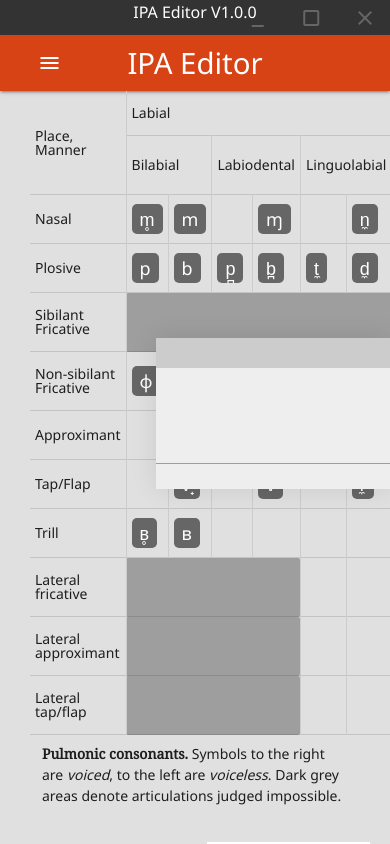
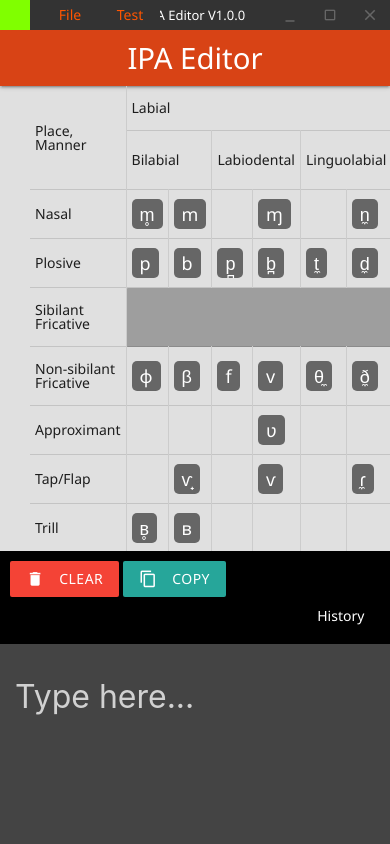
Before and after one commit to jensjak/ipa-editor, an Electron app: page app/index.html in a window 390 px wide. Drawn offline with Linux system fonts and the light colour scheme; no server answers.

Commit message:
a couple of things

```diff
--- a/app/css/style.css
+++ b/app/css/style.css
@@ -69,20 +69,101 @@ table#consonantsTable td{
 
 #title-bar{
   background: #333;
-  height: 35px;
+  height: 30px;
   width: 100%;
   position: fixed;
   z-index: 2147483649;
   flex-shrink: 0;
 }
 
+#title-bar a {
+  text-decoration: none;
+  color: #FF5500;
+  font-family: 'Noto Sans', sans-serif;
+}
+
 #title-bar-title{
   color: #FFF;
+  display: flex;
+  justify-content: center;
+  align-items: center;
+  line-height: normal;
   font-family: 'Noto Sans', sans-serif;
-  font-size: 16px;
-  text-align: center;
+  font-size: 13px;
+  height: 30px;
+  margin-top: 0px;
+}
+
+#title-bar-icon{
+  position: absolute;
+  left: 0px;
+  top: 0px;
+  height: 30px;
+  width: 30px;
+  background: #80ff00; /* TODO: placeholder, add icon or remove */
+}
+
+#title-bar-leftmenu{
+  position: absolute;
+  top: 0px;
+  left: 40px;
+  user-select: none;
+  display: inline-flex;
+}
+
+#title-bar-leftmenu ul {
+  height: 30px;
+  display: flex;
+  align-items: center;
+  justify-content: flex-start;
+  margin: 0;
+  position: absolute;
+}
+
+#title-bar-leftmenu > li{
+  padding: 0px 30px 0px 30px;
+  display: flex;
+  justify-content: center;
+  align-items: center;
+  background: #333;
   position: relative;
-  top: -35px;
+}
+
+#title-bar-leftmenu li:hover{
+  background: #444;
+  color: #FF5500;
+}
+
+#title-bar-leftmenu ul.drop-menu li {
+  display: none;
+  list-style: none;
+  justify-content: flex-start;
+  background: #333;
+  width: 250px;
+  height: 30px;
+  padding: 10px;
+}
+
+#title-bar-leftmenu li.clickedOn > ul.drop-menu li {
+  display: flex;
+  background: #444;
+  padding-left: 15px;
+  flex: 1;
+  border-bottom: 1px solid #555;
+}
+
+#title-bar-leftmenu li > ul.drop-menu li:hover{
+  background: #555;
+  color: #FFF;
+}
+
+#title-bar-leftmenu li > ul.drop-menu {
+  position: absolute;
+  display: flex;
+  flex-direction: column;
+  align-items: flex-start;
+  left: 0;
+  top: 100%;
 }
 
 #title-bar-rightmenu{
@@ -90,32 +171,47 @@ table#consonantsTable td{
   top: 0px;
   right: 0px;
   user-select: none;
+  display: inline-flex;
 }
 
-#title-bar-rightmenu li{
-  height: 35px;
-  width: 50px;
+#title-bar-leftmenu > li,
+#title-bar-rightmenu > li{
+  height: 30px;
+  width: 40px;
   color: #666;
   display: inline-flex;
   align-items:center;
 }
 
-#title-bar-rightmenu li .material-icons{
+#title-bar-rightmenu > li .material-icons{
   margin: 0 auto;
+  font-size: 18px;
 }
 
-#title-bar-rightmenu li:hover{
+#title-bar-rightmenu > li#maxResBtn .material-icons{
+  font-size: 16px;
+}
+
+#title-bar-rightmenu > li:hover{
   background: #777;
   color: #FFF;
 }
 
-#title-bar-rightmenu li#closeBtn:hover{
+#title-bar-rightmenu > li#closeBtn:hover{
   background: #b63131;
+}
+
+.shortCutText{
+  color: #888;
+  position: absolute;
+  right: 0px;
+  margin-right: 15px;
 }
 
 #app-content{
   position: relative;
-  margin-top: 35px;
+  margin-top: 30px;
+  margin-bottom: 250px;
   flex-grow: 1;
   overflow-x: auto;
 }
@@ -135,53 +231,6 @@ table#consonantsTable td{
   flex-direction: column;
 }
 
-.drag-box {
-  user-select: none;
-  background: #f0f0f0;
-  z-index: 2147483647;
-  position: fixed;
-  left: 40%;
-  top: 40%;
-  box-shadow: 0px 0px 25px rgba(0, 0, 0, 0.1);
-}
-
-#dragBoxBar {
-  align-items: center;
-  display: flex;
-  justify-content: space-between;
-  background: #ccc;
-  width: 100%;
-  height: 30px;
-  cursor: move;
-  user-select: none;
-}
-
-.no-select {
-  user-select: none;
-}
-
-.pointer-events {
-  pointer-events: none;
-}
-
-.no-border {
-  border: none;
-}
-
-#injectedBox {
-  display: flex;
-  align-items: center;
-  justify-content: center;
-  font-size: 2rem;
-  background: #eee;
-}
-
-#textInput{
-  padding: 20px;
-  line-height: 1.5;
-  font-size: 28px;
-}
-
 p.desc, .modal p{
   padding: 8px 12px;
   line-height: 1.5;
@@ -198,3 +247,61 @@ p.desc, .modal p{
 #unicodeInput{
   width: 50px;
 }
+
+#inputArea{
+  background: #444;
+  color: #AEAEAE;
+  position: fixed;
+  z-index: 50;
+  width: 100%;
+  height: 200px;
+  bottom: 0px;
+  /* background-color: rgba(255, 255, 255, .15);
+  backdrop-filter: blur(15px); */
+  overflow-x: hidden;
+  overflow-y: hidden;
+  padding: 10px;
+}
+
+#inputArea textarea{
+  width: 100%;
+  height: 150px;
+  color: #AEAEAE;
+  padding: 5px;
+  line-height: 1.5;
+  font-size: 32px;
+  outline: none;
+  border: none;
+  white-space:normal;
+  resize: none;
+  box-sizing: border-box;
+  overflow:hidden;
+}
+
+#inputUpper{
+  z-index: 51;
+  position: fixed;
+  background: #000;
+  width: 100%;
+  bottom: 200px;
+  padding: 10px;
+  color: #FFF;
+}
+
+#buttonRow{
+  width: 100%;
+  display: inline-flex;
+  justify-content: flex-end;
+}
+
+  *::-webkit-scrollbar {
+    width: 15px;
+  }
+  *::-webkit-scrollbar-track {
+    background: #FFF;
+  }
+  *::-webkit-scrollbar-thumb {
+    background-color: #999;
+    border-radius: 15px;
+    border: 3px solid #ffffff;
+  }
--- a/app/index.html
+++ b/app/index.html
@@ -18,9 +18,36 @@
   </head>
   <body class="grey lighten-2">
 
+    <div id="inputUpper">
+      <a class="waves-effect waves-light btn red" onclick="resetTextInput()"><i class="material-icons left">delete</i>Clear</a> <a id="copyBtn" class="waves-effect waves-light btn"><i class="material-icons left">content_copy</i>Copy</a>
+      <div id="buttonRow">
+        <p class="desc">History</p>
+        <div id="historyArea">&nbsp;</div>
+      </div>
+    </div>
+    <div id="inputArea">
+      <form>
+        <div class="input-field">
+          <textarea placeholder="Type here..." id="textInput" spellcheck="false" onkeyup="updateCounters()"></textarea>
+        </div>
+      </form>
+  </div>
+
 <div id="wrapper">
 <div id="title-bar" class="drag">
   <h1 id="title-bar-title">IPA Editor</h1>
+  <div id="title-bar-icon">&nbsp;</div>
+  <ul id="title-bar-leftmenu" class="no-drag">
+    <li id="fileMenu" onclick="toggleMenu('fileMenu')">
+      <a href="#">File</a>
+      <ul class="drop-menu">
+        <li id="fileMenuExit">Exit <span class="shortCutText">Ctrl+X</span></li>
+      </ul>
+    </li>
+    <li>
+      <a href="#">Test</a>
+    </li>
+  </ul>
   <ul id="title-bar-rightmenu" class="no-drag">
     <li id="minimizeBtn" title="Minimize">
       <span class="material-icons">
@@ -43,14 +70,6 @@
 
     <nav class="deep-orange darken-3" role="navigation">
       <div class="nav-wrapper container"><a id="logo-container" href="#" class="brand-logo">IPA Editor</a>
-        <ul class="right hide-on-med-and-down">
-          <li><a href="#">About</a></li>
-        </ul>
-
-        <ul id="nav-mobile" class="sidenav">
-          <li><a href="#">About</a></li>
-        </ul>
-        <a href="#" data-target="nav-mobile" class="sidenav-trigger"><i class="material-icons">menu</i></a>
       </div>
     </nav>
 
@@ -406,7 +425,7 @@
                 </div>
               </li>
               <li class="collection-item">
-                    <a class="waves-effect waves-light btn red" onclick="resetTextInput()"><i class="material-icons left">delete</i>Clear</a>
+                    ABC
               </li>
               <li class="collection-item">
                     Word count: <span id="wordCountText">0</span>
@@ -518,8 +537,6 @@
       <p><b>Materialize</b> <a href="https://materializecss.com/" target="_blank" rel="noopener noreferrer">A modern responsive front-end framework based on Material Design</a></p>
       <p><b>Fonts</b>: <a href="https://fonts.google.com/?query=noto" target="_blank" rel="noopener noreferrer">Noto Sans, Noto Serif</a> & <a href="https://fonts.google.com/icons" target="_blank" rel="noopener noreferrer"> Material Icons</a> by Google Fonts. Some of the cleanest looking fonts with the widest coverage of Unicode symbols. <a href="https://www.google.com/get/noto/" target="_blank" rel="noopener noreferrer">Google’s answer to tofu.</a></p>
       <p><b>fixedFromCharCode function</b> by <a href="https://stackoverflow.com/a/10615607" target="_blank" rel="noopener noreferrer">mpdaugherty on stackoverflow</a></p>
-      <p><b>draggable div#4</b> by <a href="https://codepen.io/2bt/pen/yXajgK" target="_blank">2bt on CodePen</a>
-      </p>
     </div>
     <div class="modal-footer">
       <a href="#!" class="modal-close waves-effect waves-green btn-flat">Close</a>
@@ -547,7 +564,6 @@
     </footer>
   <!-- App Content end -->
   </div>
-
   <!-- wrapper end -->
 </div>
     <!-- JS at end of  body for optimized loading -->
--- a/app/js/processor.js
+++ b/app/js/processor.js
@@ -1,4 +1,8 @@
 window.addEventListener("DOMContentLoaded", () => {
+  const textInput = document.getElementById('textInput');
+  const charCountText = document.getElementById('charCountText');
+  const wordCountText = document.getElementById('wordCountText');
+  const historyArea = document.getElementById('historyArea');
   //initialize materialcss
   M.AutoInit();
 
@@ -12,75 +16,13 @@ window.addEventListener("DOMContentLoaded", () => {
     windowTitle.innerHTML = "IPA Editor V1.0.0";
 });
 
-var injectedHTML = document.createElement("DIV");
-    injectedHTML.innerHTML = '<dragBox id="dragBox" class="drag-box">\
-  <dragBoxBar id="dragBoxBar" class="no-select"></dragBoxBar>\
-  <injectedBox id="injectedBox"><form>\
-    <div class="input-field">\
-  <textarea id="textInput" class="materialize-textarea" spellcheck="false" onchange="updateCounters()"></textarea></div></form>\
-</injectedBox>\
-  </dragBox>';
+document.querySelector('#copyBtn').onclick = function(){
+  textInput.select();
+  document.execCommand('copy');
+}
 
-    document.body.appendChild(injectedHTML);
-
-    var isMouseDown,
-        initX,
-        initY,
-        height = injectedBox.offsetHeight,
-        width = injectedBox.offsetWidth,
-        dragBoxBar = document.getElementById('dragBoxBar');
-
-
-    dragBoxBar.addEventListener('mousedown', function(e) {
-        isMouseDown = true;
-        document.body.classList.add('no-select');
-        injectedBox.classList.add('pointer-events');
-        initX = e.offsetX;
-        initY = e.offsetY;
-        dragBox.style.opacity = 0.5;
-    })
-
-    dragBoxBar.addEventListener('mouseup', function(e) {
-        mouseupHandler();
-    })
-
-    document.addEventListener('mousemove', function(e) {
-        if (isMouseDown) {
-            var cx = e.clientX - initX,
-                cy = e.clientY - initY;
-            if (cx < 0) {
-                cx = 0;
-            }
-            if (cy < 0) {
-                cy = 0;
-            }
-            if (window.innerWidth - e.clientX + initX < width + 16) {
-                cx = window.innerWidth - width;
-            }
-            if (e.clientY > window.innerHeight - height - dragBoxBar.offsetHeight + initY) {
-                cy = window.innerHeight - dragBoxBar.offsetHeight - height;
-            }
-            dragBox.style.left = cx + 'px';
-            dragBox.style.top = cy + 'px';
-        }
-    })
-
-
-    document.addEventListener('mouseup', function(e) {
-        if (e.clientY > window.innerWidth || e.clientY < 0 || e.clientX < 0 || e.clientX > window.innerHeight) {
-            mouseupHandler();
-        }
-    });
-
-    function mouseupHandler() {
-        isMouseDown = false;
-        document.body.classList.remove('no-select');
-        injectedBox.classList.remove('pointer-events');
-        dragBox.style.opacity = 1;
-    }
-
-let textInput = document.getElementById('textInput');
-let charCountText = document.getElementById('charCountText'),charCount, wordCountText = document.getElementById('wordCountText'), wordCount;
+let charCount, wordCount;
+let charMemory = [];
 
 // simple character and word counters
 function updateCounters(){
@@ -115,6 +57,7 @@ function setCaretToPos (input, pos) {
 }
 
 function add(char) {
+  let temp = "";
     // add char at cursor position
     if (textInput.selectionStart || textInput.selectionStart == '0') {
         let startPos = textInput.selectionStart;
@@ -132,7 +75,27 @@ function add(char) {
   M.textareaAutoResize(textInput);
   textInput.focus();
   updateCounters();
+
+  //charMemory
+  if(charMemory.includes(char)) {
+  const index = charMemory.indexOf(char);
+  if (index > -1) {
+  charMemory.splice(index, 1);
+  }
+  charMemory.unshift(char);
+  } else {
+    charMemory.unshift(char);
+  }
+  if(charMemory.length > 10){
+    charMemory.pop(1);
+  }
+  charMemory.forEach( char => {
+    temp += `<a class="waves-effect waves-light btn" onclick="add('${char}')">${char}</a> `;
+    historyArea.innerHTML = temp;
+  }
+  )
 }
+
 
 function resetTextInput() {
   textInput.value='';
@@ -271,3 +234,17 @@ function autoPinyin(char) {
   setCaretToPos(textInput,Index+char.length)
   add(char)
 }
+
+function toggleMenu (element) {
+  element = document.getElementById(element);
+  element.classList.toggle('clickedOn');
+  console.log(element)
+}
+
+let els, appContent = document.getElementById('app-content');
+appContent.addEventListener('click', () =>{
+  els = document.getElementsByClassName("clickedOn");
+  Array.from(els).forEach((el) => {
+    el.classList.remove('clickedOn');
+  });
+})
--- a/main.js
+++ b/main.js
@@ -1,4 +1,4 @@
-const { app, BrowserWindow, Menu, ipcMain } = require('electron');
+const { app, BrowserWindow, Menu, ipcMain, globalShortcut } = require('electron');
 const path = require('path');
 const log = require('electron-log');
 
@@ -43,6 +43,10 @@ ipcMain.on(`display-app-menu`, function(e, args) {
 ipcMain.on('closeApp', () => {
   app.quit()
 })
+
+const sc = globalShortcut.register('CommandOrControl+X', function() {
+  app.quit()
+});
 
 ipcMain.on('minimizeApp', () => {
   mainWindow.minimize()
--- a/renderer.js
+++ b/renderer.js
@@ -29,3 +29,8 @@ maxResBtn.addEventListener('click', () => {
 minimizeBtn.addEventListener('click', () => {
     ipcRenderer.send('minimizeApp');
 });
+
+// menu
+fileMenuExit.addEventListener('click', () => {
+    ipcRenderer.send('closeApp');
+});
```
